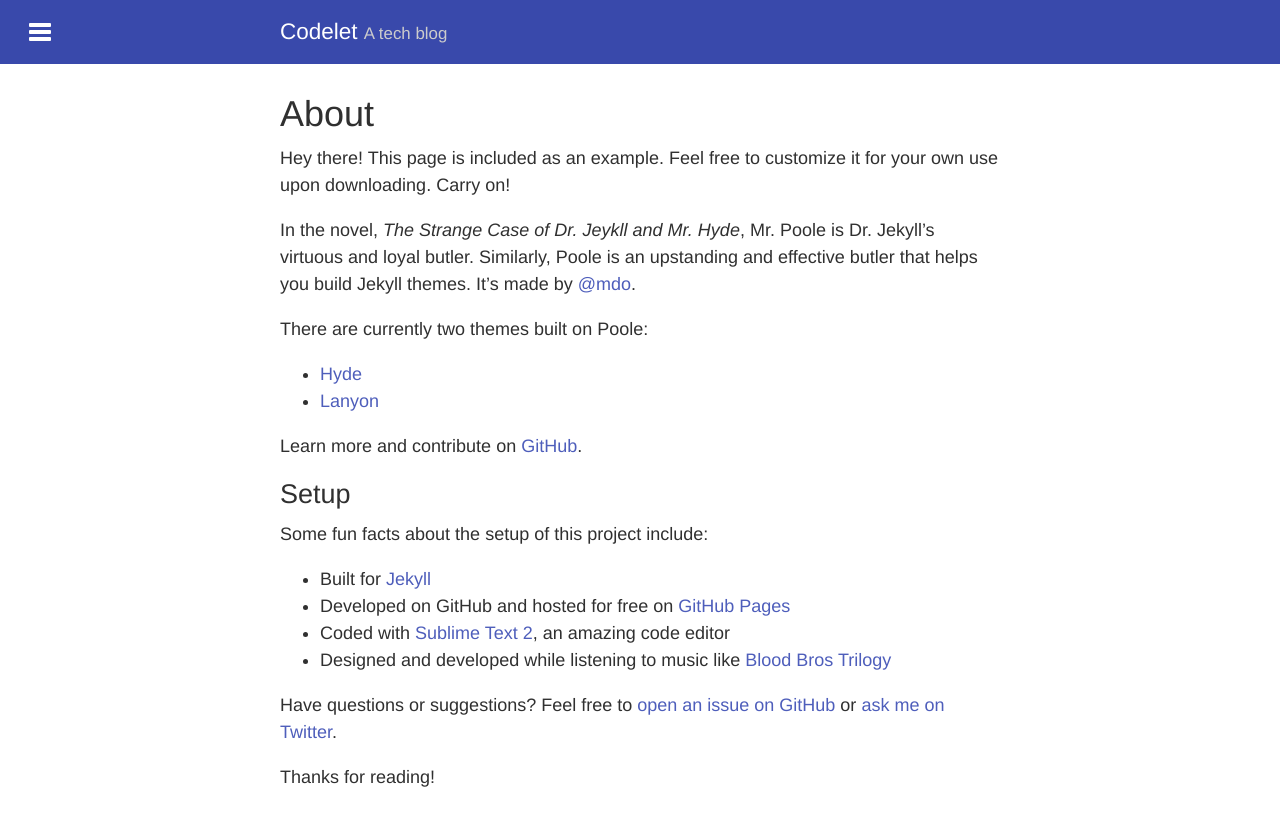
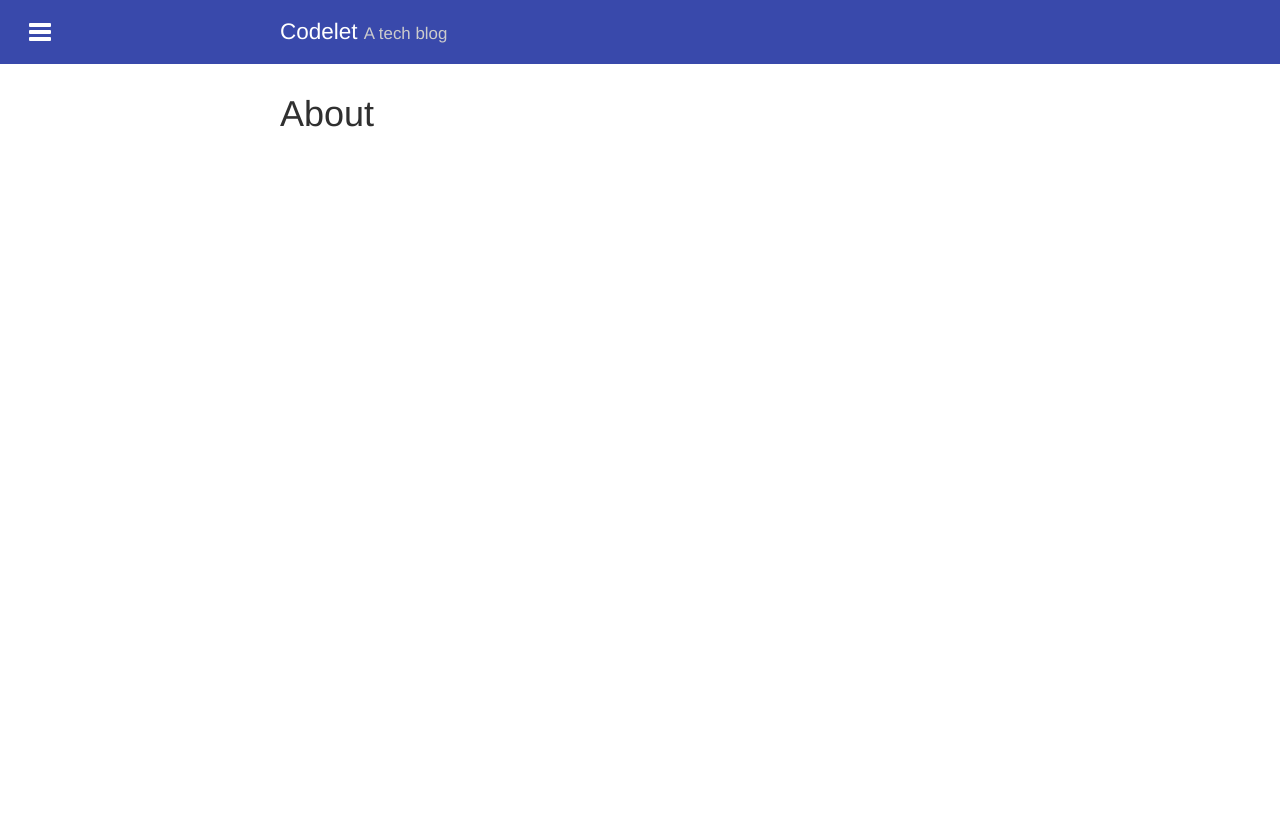
Before and after one commit to skylerlee/codelet, a Jekyll site: the page built from about.md, in a window 1280 px wide. Shown: the top 826 px of the page. Built offline with Jekyll 4.4.1, drawn with Linux system fonts in a browser that asks for light colours.

Commit message:
Empty about page

```diff
--- a/about.md
+++ b/about.md
@@ -2,27 +2,3 @@
 layout: page
 title: About
 ---
-
-Hey there! This page is included as an example. Feel free to customize it for your own use upon downloading. Carry on!
-
-In the novel, *The Strange Case of Dr. Jeykll and Mr. Hyde*, Mr. Poole is Dr. Jekyll's virtuous and loyal butler. Similarly, Poole is an upstanding and effective butler that helps you build Jekyll themes. It's made by [@mdo](https://twitter.com/mdo).
-
-There are currently two themes built on Poole:
-
-* [Hyde](http://hyde.getpoole.com)
-* [Lanyon](http://lanyon.getpoole.com)
-
-Learn more and contribute on [GitHub](https://github.com/poole).
-
-## Setup
-
-Some fun facts about the setup of this project include:
-
-* Built for [Jekyll](http://jekyllrb.com)
-* Developed on GitHub and hosted for free on [GitHub Pages](https://pages.github.com)
-* Coded with [Sublime Text 2](http://sublimetext.org), an amazing code editor
-* Designed and developed while listening to music like [Blood Bros Trilogy](https://soundcloud.com/maddecent/sets/blood-bros-series)
-
-Have questions or suggestions? Feel free to [open an issue on GitHub](https://github.com/poole/issues/new) or [ask me on Twitter](https://twitter.com/mdo).
-
-Thanks for reading!
```
